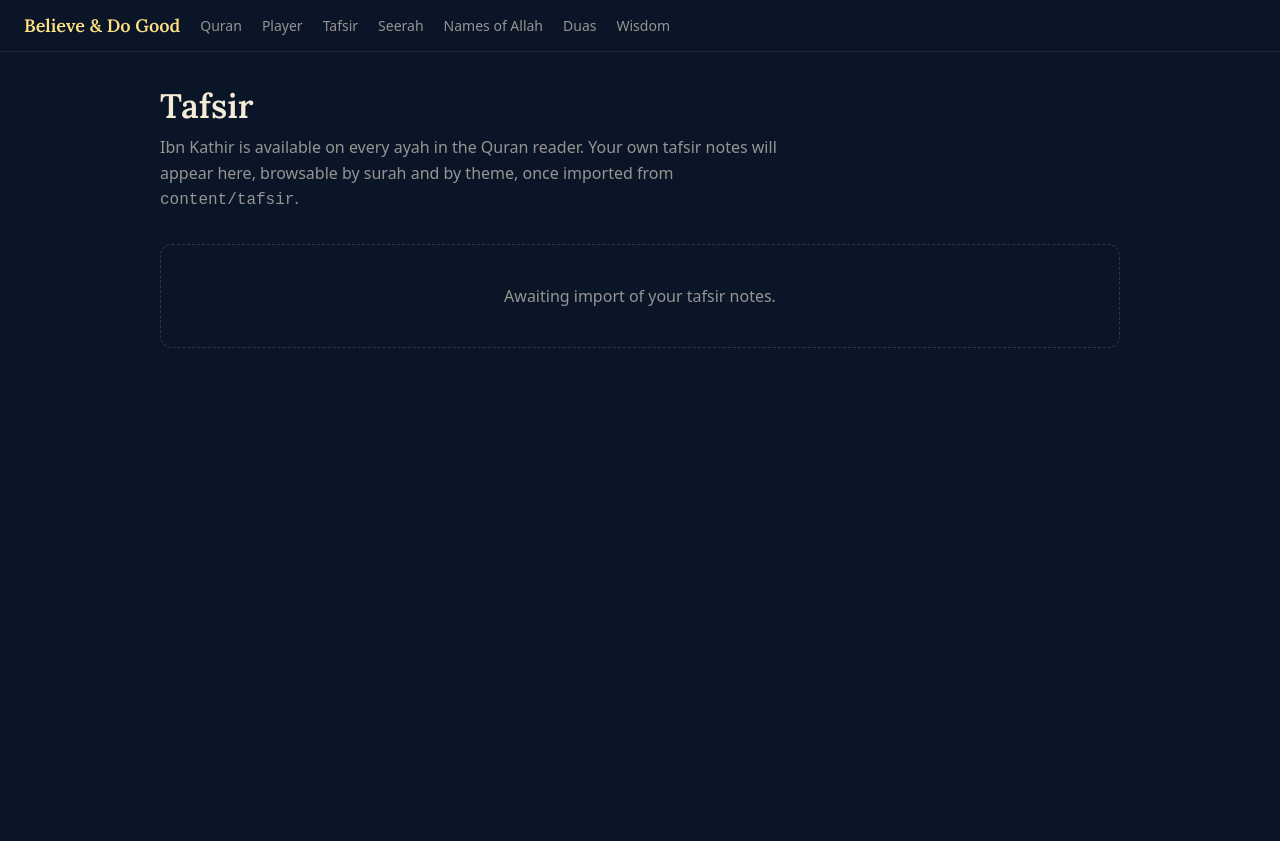
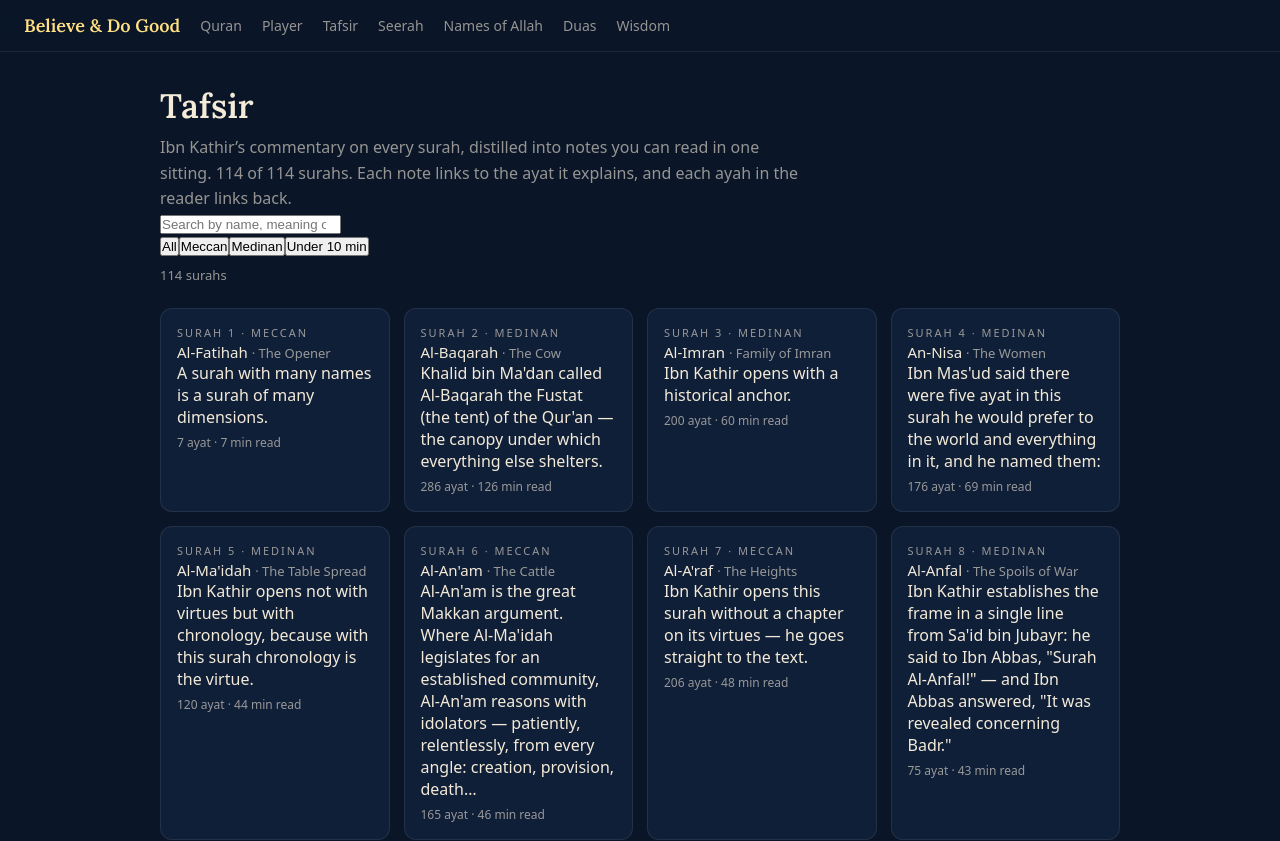
Before and after one commit to nozzybozzy/believe-and-do-good, a Next.js app: page /tafsir in a window 1280 px wide. Shown: the top 841 px of the page. Before the commit the page ends 800 px from the top, so only its background shows below. Built offline with nearby package versions, Linux system fonts and the light colour scheme; a web font is replaced by a local one.

Commit message:
Restore correct versions of the tafsir index, home page, README and gitignore

```diff
--- a/app/page.tsx
+++ b/app/page.tsx
@@ -10,7 +10,8 @@ export default function Home() {
       </p>
       <div className="grid">
         <Link href="/player/1" className="card"><div className="num">Listen</div><div className="en">Quran Player</div><div className="meta">Saad Al-Ghamdi · word-by-word · export video</div></Link>
-        <Link href="/quran" className="card"><div className="num">Read</div><div className="en">Quran &amp; Tafsir</div><div className="meta">114 surahs · Saheeh International · Ibn Kathir</div></Link>
+        <Link href="/quran" className="card"><div className="num">Read</div><div className="en">Quran</div><div className="meta">114 surahs · Saheeh International · Ibn Kathir</div></Link>
+        <Link href="/tafsir" className="card"><div className="num">Understand</div><div className="en">Tafsir notes</div><div className="meta">Ibn Kathir distilled, all 114 surahs</div></Link>
         <Link href="/seerah" className="card"><div className="num">Learn</div><div className="en">Seerah</div><div className="meta">The life of the Prophet ﷺ</div></Link>
         <Link href="/names" className="card"><div className="num">Know</div><div className="en">Names of Allah</div><div className="meta">Meanings, lessons, how to invoke</div></Link>
         <Link href="/duas" className="card"><div className="num">Ask</div><div className="en">Duas</div><div className="meta">By occasion, with references</div></Link>
--- a/app/tafsir/page.tsx
+++ b/app/tafsir/page.tsx
@@ -1,9 +1,47 @@
+import type { Metadata } from 'next';
+import { SURAHS } from '@/lib/surahs';
+import { tafsirFor, readingMinutes } from '@/lib/tafsir';
+import TafsirIndex, { type TafsirCard } from '@/components/tafsir/TafsirIndex';
+
+export const metadata: Metadata = {
+  title: 'Tafsir · Believe & Do Good',
+  description: 'Ibn Kathir’s tafsir of every surah, distilled into readable notes.',
+};
+
+function teaser(html: string): string {
+  const para = html.match(/<p>([\s\S]*?)<\/p>/)?.[1] ?? '';
+  const text = para.replace(/<[^>]+>/g, '').replace(/&quot;/g, '"').replace(/&#39;/g, "'").replace(/&amp;/g, '&').replace(/\s+/g, ' ').replace(/\s+([,.;:!?])/g, '$1').trim();
+  const m = text.match(/^(.{40,220}?[.!?])(\s|$)/);
+  return m ? m[1] : text.slice(0, 200) + (text.length > 200 ? '…' : '');
+}
+
 export default function Tafsir() {
+  const cards: TafsirCard[] = SURAHS.map(s => {
+    const docs = tafsirFor(s.n);
+    const intro = docs[0]?.sections.find(x => x.kind === 'intro');
+    const first = intro ?? docs[0]?.sections[0];
+    return {
+      n: s.n,
+      name: s.name,
+      meaning: s.meaning,
+      ayat: s.ayat,
+      place: s.place,
+      has: docs.length > 0,
+      minutes: docs.length ? readingMinutes(docs) : 0,
+      teaser: first ? teaser(first.html) : '',
+      shared: docs[0] && docs[0].surahs.length > 1 ? docs[0].name : undefined,
+    };
+  });
+  const total = cards.filter(c => c.has).length;
+
   return (
     <main className="container">
       <h1>Tafsir</h1>
-      <p className="lead">Ibn Kathir is available on every ayah in the Quran reader. Your own tafsir notes will appear here, browsable by surah and by theme, once imported from <code>content/tafsir</code>.</p>
-      <div className="soon">Awaiting import of your tafsir notes.</div>
+      <p className="lead">
+        Ibn Kathir’s commentary on every surah, distilled into notes you can read in one sitting.
+        {` ${total} of 114 surahs.`} Each note links to the ayat it explains, and each ayah in the reader links back.
+      </p>
+      <TafsirIndex cards={cards} />
     </main>
   );
 }
```
Also changed, not shown: content/README.md, 1 other file (tests, documents, lock files or other folders).
